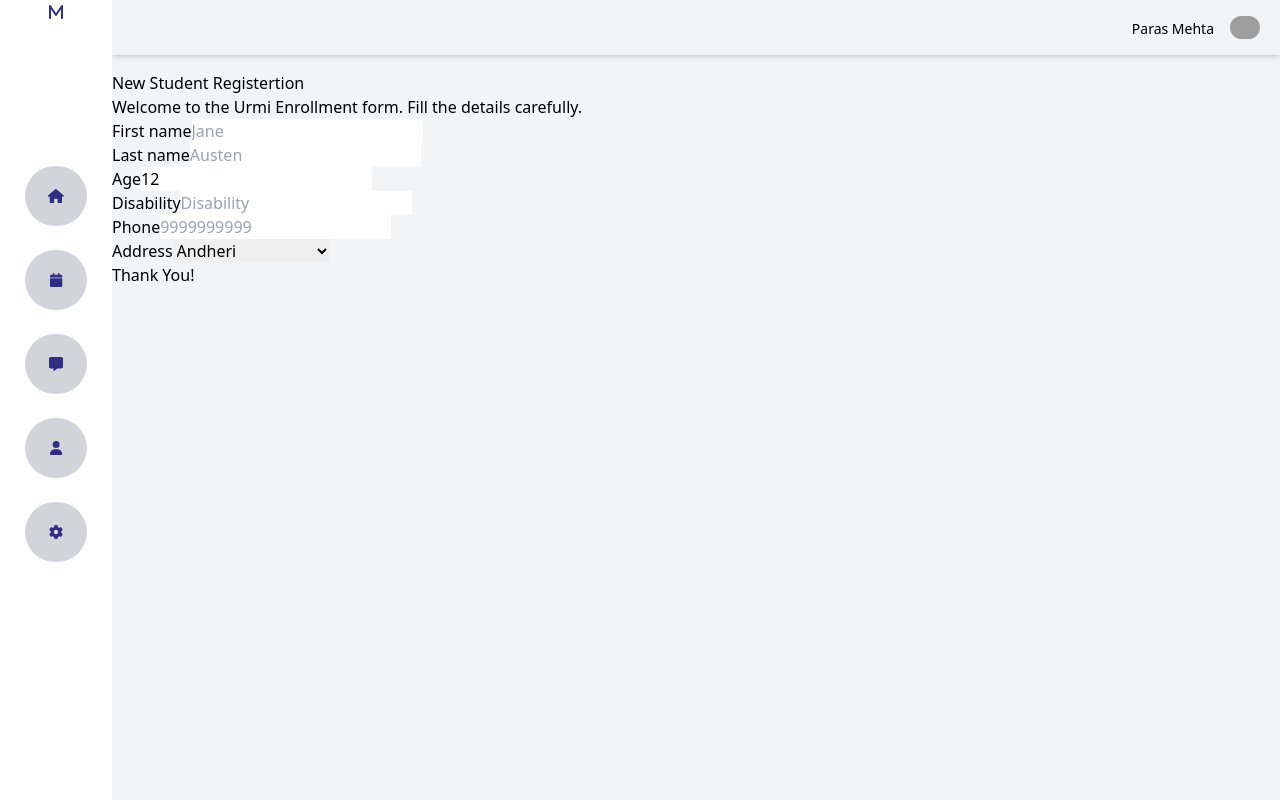
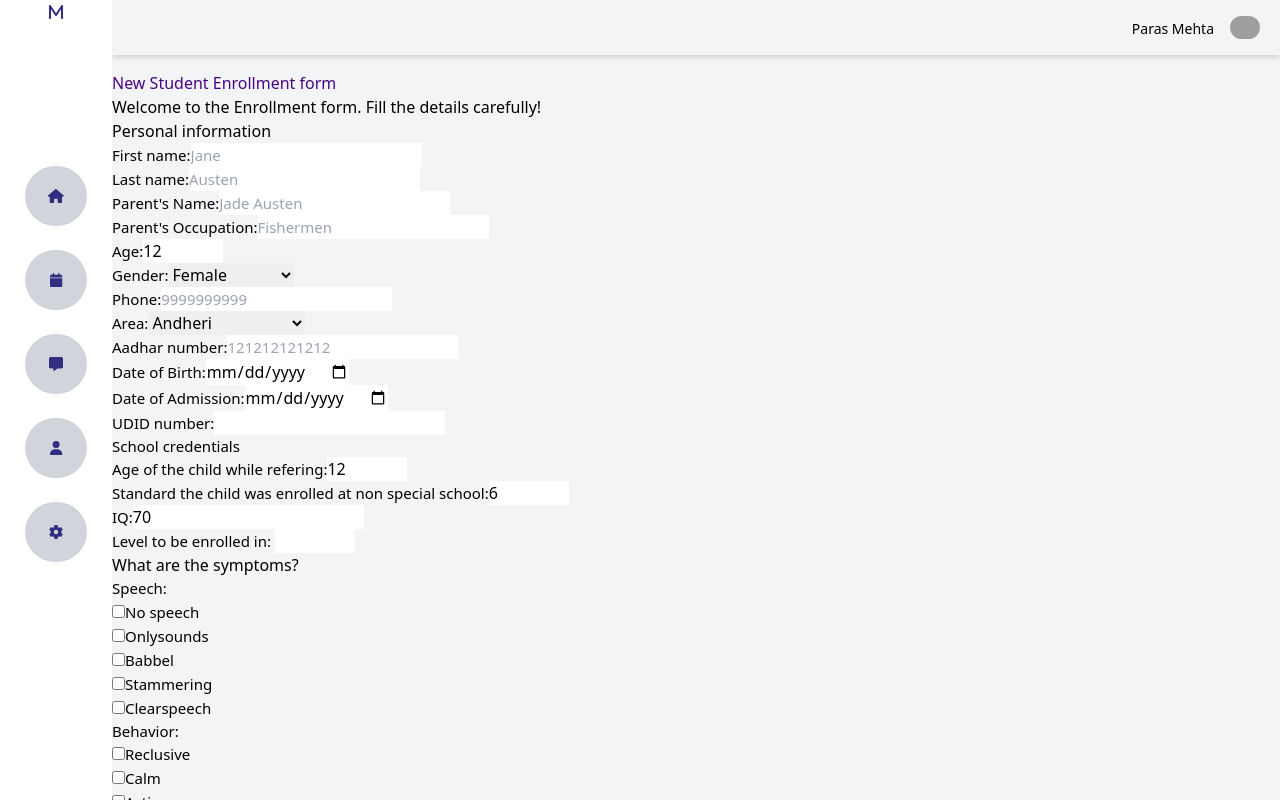
Before and after one commit to cfgmumbai2023/Team-26, a Next.js app in the folder cfg_frontend/: page /RegisterNew in a window 1280 px wide. Built offline with nearby package versions, Linux system fonts and the light colour scheme; grey boxes are pictures that could not be loaded.

Commit message:
new register

```diff
--- a/cfg_frontend/pages/RegisterNew/index.js
+++ b/cfg_frontend/pages/RegisterNew/index.js
@@ -3,56 +3,188 @@ import React from 'react'
 export default function index() {
   return (
     <div className='h-screen'>
-      <h1 id="heading"> New Student Registertion </h1>
-      <p> Welcome to the Urmi Enrollment form. Fill the details carefully.</p>
+      <form>
+        <fieldset className="heading">
+          <h1 id="heading"> New Student Enrollment form </h1>
 
-      <p>
-        <label for="firstName">First name</label>
+          <div> Welcome to the Enrollment form. Fill the details carefully!</div>
+        </fieldset>
+        <fieldset className="personalinfo">
+          <legend>Personal information</legend>
+          <div>
+            <label for="firstName" className="form-input">First name:</label>
             <input type="text" name="firstName" id="form" placeholder="Jane" autocomplete="on" required autofocus />
-      </p>
-      <p>
-        <label for="lastName">Last name</label>
+          </div>
+          <div>
+            <label for="lastName" className="form-input">Last name:</label>
             <input type="text" name="lastName" id="form" placeholder="Austen" autocomplete="on" required />
-      </p>
+          </div>
 
-      <p>
-        <label for="Age">Age</label>
-        <input type="number" name="Age" id="form"
-          min="3" step="1" value="12" />
-      </p>
+          <div>
+            <label for="ParentsName" className="form-input">Parent's Name:</label>
+            <input type="text" name="ParentsName" id="form" placeholder="Jade Austen" autocomplete="on" required />
+          </div>
 
-      <p>
-        <label for="Disability">Disability</label>
-        <input type="text" name="Disability" id="form" placeholder="Disability" autocomplete="on" required />
-      </p>
-      <p>
-        <label for="Phone">Phone</label>
+          <div>
+            <label for="ParentsOccupation" className="form-input">Parent's Occupation:</label>
+            <input type="text" name="ParentsOccupation" id="form" placeholder="Fishermen" autocomplete="on" required />
+          </div>
+
+          <div>
+            <label for="age" className="form-input">Age:</label>
+            <input type="number" name="age" id="form" min="0" max="18" step="1" value="12" />
+          </div>
+          <div>
+
+            <label for="gender" className="form-input">Gender:</label>
+            <select name="gender" id="form">
+              <option value="Female">Female</option>
+              <option value="Male">Male</option>
+              <option value="Prefernotsay">Prefer not say</option>
+              <option value="Other">Other</option>
+            </select>
+          </div>
+
+          <div>
+            <label for="Phone" className="form-input">Phone:</label>
             <input type="tel" name="Phone" id="Phone" placeholder="9999999999"
               pattern="[0-9]{3}[0-9]{3}[0-9]{4}" autocomplete="on" required />
-      </p >
+          </div>
 
-      <p>
-        <label for="location">Address</label>
-        <select name="address" id="address" placeholder="Andheri">
+          <div>
+            <label for="location" className="form-input">Area:</label>
+            <select name="area" id="area" placeholder="Andheri">
 
-          <optgroup label="In Mumbai">
+              <optgroup label="In Mumbai" className="form-input">
                 <option value="Andheri">Andheri</option>
                 <option value="Dharavi">Dharavi</option>
                 <option value="Kalyan">Kalyan</option>
                 <option value="Juhu">Juhu</option>
               </optgroup>
 
-          <optgroup label="Outside Mumbai">
+              <optgroup label="Outside Mumbai" className="form-input">
                 <option value="Khandala">Khandala</option>
                 <option value="Mahabaleshwar">Mahabaleshwar</option>
               </optgroup>
 
             </select>
+          </div>
 
+          <div>
+            <label for="Aadhar" className="form-input">Aadhar number:</label>
+            <input type="tel" name="Aadhar" id="form-input" placeholder="121212121212" pattern="[0-9]{4}[0-9]{4}[0-9]{4}" autocomplete="on" required />
+          </div>
 
-      </p>
+          <div>
+            <label for="dob" className="form-input">Date of Birth:</label>
+            <input type="date" name="dob" id="form-input" />
 
-      <p > Thank You! </p>
           </div>
+
+          <div>
+            <label for="doa" className="form-input">Date of Admission:</label>
+            <input type="date" name="doa" id="form-input" />
+
+          </div>
+          <div>
+            <label for="UDIDno" className="form-input">UDID number:</label>
+            <input type="tel" name="UDIDno" id="form-input" pattern="[0-9]{2}[0-9]{2}[0-9]{2}" autocomplete="on" required />
+          </div>
+        </fieldset>
+        <fieldset className="urmi credentials">
+          <div>
+            <legend className="form-input">School credentials</legend>
+            <label for="age" className="form-input">Age of the child while refering:</label>
+            <input type="number" name="AgeOfTheChildWhileRefering" id="form" min="0" max="18" step="1" value="12" />
+          </div>
+          <div>
+            <label for="Standardthechildwasenrolledatnonspecialschool" className="form-input" >Standard the child was enrolled at non special school:</label>
+            <input type="number" name="Standardthechildwasenrolledatnonspecialschool" id="form" min="0" max="12" step="1" value="6" />
+          </div>
+
+          <div>
+            <div>
+              <label for="IQ" className="form-input">IQ:</label>
+              <input type="number" name="IQ" id="form" min="0" step="1" value="70" />
+            </div>
+            <div>
+              <label for="Level" className="form-input">Level to be enrolled in: </label>
+              <input type="number" min="1" max="10" name="forminput" id="form" />
+            </div>
+          </div>
+        </fieldset>
+        <fieldset className="symptoms">
+          <legend>What are the symptoms?</legend>
+          <div className="form-input">Speech:</div>
+          <div>
+            <input type="checkbox" name="speech" id="form" value="Nospeech" />
+            <label for="Nospeech" className="form-input">No speech</label>
+          </div>
+          <div>
+            <input type="checkbox" name="speech" id="form" value="Onlysounds" />
+            <label for="Onlysounds" className="form-input">Onlysounds</label>
+          </div>
+          <div>
+            <input type="checkbox" name="speech" id="form" value="Babbel" />
+            <label for="Babbel" className="form-input">Babbel</label>
+          </div>
+          <div>
+            <input type="checkbox" name="speech" id="form" value="Stammering" />
+            <label for="Stammering" className="form-input">Stammering</label>
+          </div>
+          <div>
+            <input type="checkbox" name="speech" id="form" value="Clearspeech" />
+            <label for="Clearspeech" className="form-input">Clearspeech</label>
+          </div>
+
+          <div className="form-input">Behavior:</div>
+          <div>
+            <input type="checkbox" name="behavior" id="form" value="Reclusive" />
+            <label for="Reclusive" className="form-input">Reclusive</label>
+          </div>
+          <div>
+            <input type="checkbox" name="behavior" id="form" value="Calm" />
+            <label for="Calm" className="form-input">Calm</label>
+          </div>
+          <div>
+            <input type="checkbox" name="behavior" id="form" value="Active" />
+            <label for="Active" className="form-input">Active</label>
+          </div>
+          <div>
+            <input type="checkbox" name="behavior" id="form" value="Hyperactive" />
+            <label for="Hyperactive" className="form-input">Hyperactive  </label>
+          </div>
+        </fieldset>
+        <fieldset>
+          <legend className="form-item">Condition</legend>
+          <div>
+            <label for="Disability" className="form-input">Disability:</label>
+            <select name="Disability" id="form">
+              <option value="Dyslexia">Dyslexia</option>
+              <option value="ADHD">ADHD</option>
+              <option value="DownSyndrome">Down Syndrome</option>
+              <option value="Other">Other</option>
+            </select>
+          </div>
+        </fieldset>
+
+        <div>
+          <label for="severity" className="form-input">Severity:</label>
+          <input type="number" name="severity" id="form" min="0" max="10" step="1" value="5" />
+          <fieldset>
+            <legend className="Guidelines">Guideline:</legend>
+            <div>The severity value ranges from 0 to 10, where 0 refeers to benign and 10 refers to highly severe.</div>
+          </fieldset>
+        </div>
+
+        <fieldset>
+          <legend>Additional note:</legend>
+          <textarea name="message" id="message" cols="40" rows="10" placeholder="Type the extra info here."></textarea>
+        </fieldset>
+
+        <button type="submit" className="submit">Submit</button>
+        <button type="reset" className="submit">Reset</button>
+      </form >
+    </div >
   )
-}
+};
--- a/cfg_frontend/pages/StudentProfile/index.js
+++ b/cfg_frontend/pages/StudentProfile/index.js
@@ -45,11 +45,8 @@ const StudentDashboard = () => {
         }
       }
       if (program_ind == 0) {
-        // console.log(obj_label);
         setObjectiveLabel(obj_label);
         setObjectiveValue(obj_value);
-        // console.log(objectiveLabel);
-        // console.log(objectiveLabel);
       }
       let result = sum / count;
       pro_value.push(result);
--- a/cfg_frontend/styles/globals.css
+++ b/cfg_frontend/styles/globals.css
@@ -25,7 +25,6 @@ body {
         )
         rgb(var(--background-start-rgb));
 }
-
 
 .signin-form {
     padding-left: 40%;
@@ -55,3 +54,43 @@ body {
     border: 2px solid white;
     width: 320px;
 }
+
+::placeholder {
+    color: purple;
+    opacity: 0.4;
+    font-size: 15px;
+}
+
+.ending {
+    font-size: 20px;
+}
+
+body{
+    background-color: rgb(242, 229, 253);
+    color:purple;
+}
+
+#heading{
+  color:rgb(72, 4, 136);
+}
+
+.form-input{
+  font-size:15px;
+}
+
+.submit {
+    border: 2px solid rgb(242, 229, 253);
+    margin: 10px;
+    padding: 5px;
+    width: 90px;
+    height: 40%;
+    color: rgb(242, 229, 253);
+    background-color: purple;
+}
+.submit:hover {
+    color: white;
+    background-color: rgba(95, 0, 95, 0.8);
+    width: 120px;
+    height: 50px;
+    transition: auto ease-in-out;
+}
```
Lines whose indentation alone changed are shown as unchanged.
